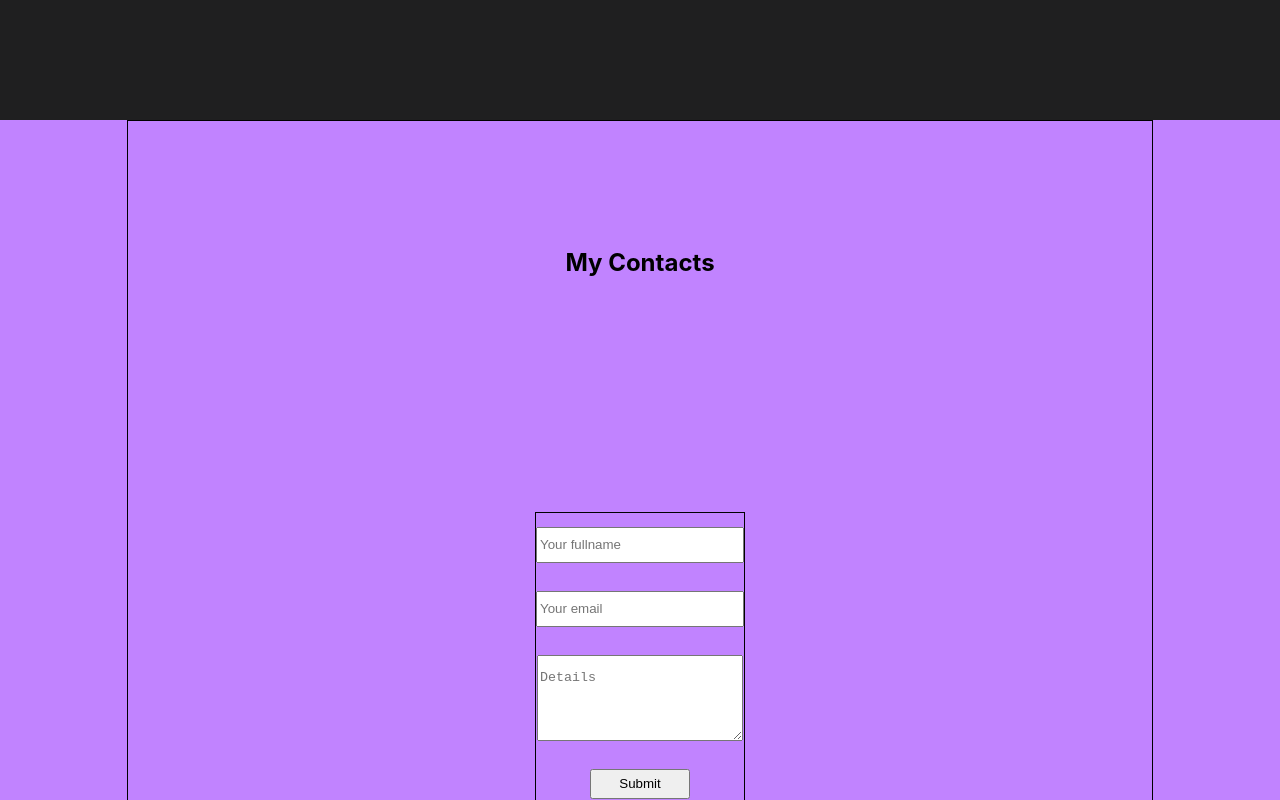
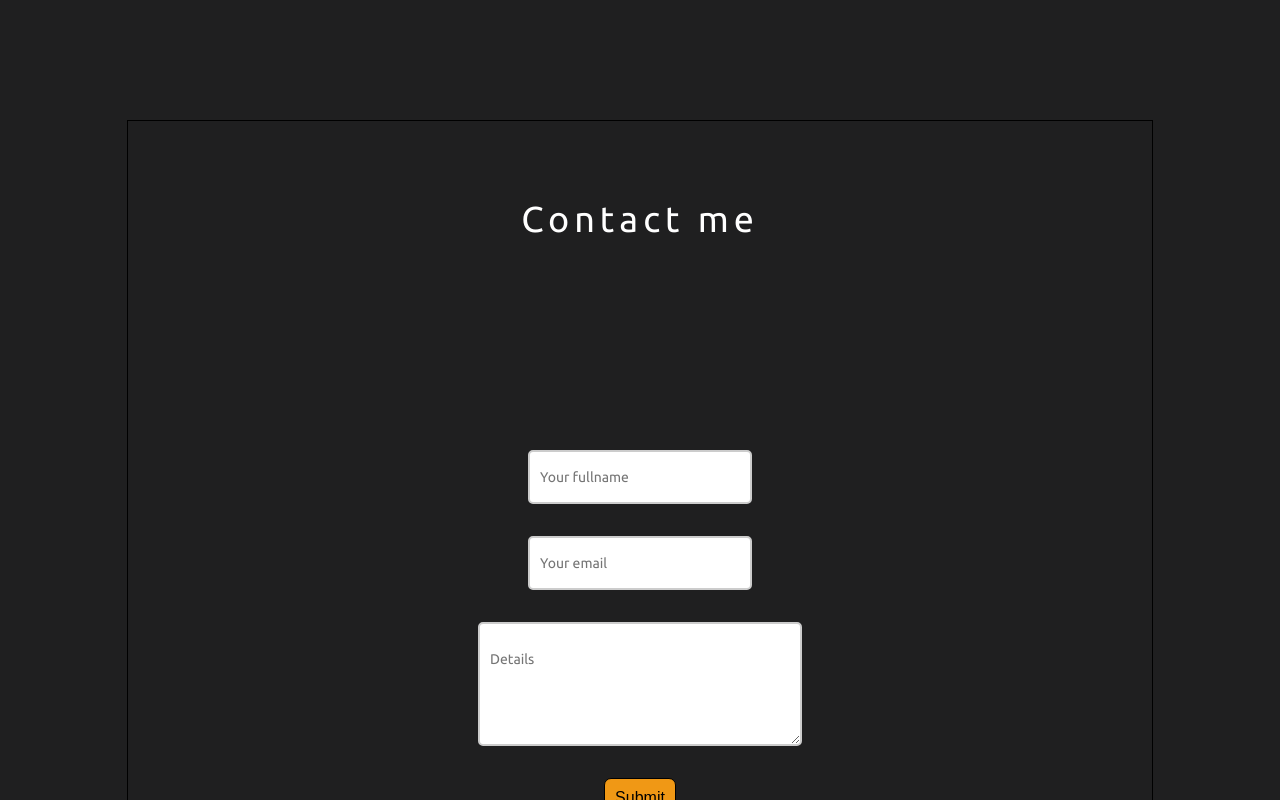
Before and after one commit to itsmeshusha/Portfolio, a React (Create React App) app: page / in a window 1280 px wide. Shown: the part 2360-3160 px from the top of the page. Built offline with nearby package versions, Linux system fonts and the light colour scheme.

Commit message:
contact form updated

```diff
--- a/src/Contacts/Contacts.module.css
+++ b/src/Contacts/Contacts.module.css
@@ -1,7 +1,6 @@
 .contacts {
     height: 100vh;
-
-    background-color: rgb(193, 131, 255);
+    background-color: #1f1f20;
     display: flex;
     align-items: center;
     justify-content: flex-end;
@@ -16,31 +15,45 @@
     min-height: 400px;
 }
 
-.title {
-
-}
 
 .forms {
-    border: 1px solid;
-    min-height: 300px;
+    padding: 10px;
+    min-height: 400px;
     display: flex;
     flex-direction: column;
     justify-content: space-around;
     align-items: center;
+    flex-wrap: wrap;
 }
 
 .input {
     line-height: 30px;
     width: 200px;
+    border-radius: 5px;
+    padding: 10px;
+    border: 2px solid #ccc;
+    font-family: 'Ubuntu', sans-serif;
+    font-size: 14px;
+    font-weight: 400;
 }
 
 .textarea {
-    line-height: 40px;
-    width: 200px;
+    line-height: 50px;
+    width: 300px;
+    border-radius: 5px;
+    padding: 10px;
+    border: 2px solid #ccc;
+    font-family: 'Ubuntu', sans-serif;
+    font-size: 14px;
+    font-weight: 400;
 }
 
 .button {
-    padding: 5px;
-    height: 30px;
-    width: 100px;
+    border: 1px solid;
+    padding: 10px;
+    background-color: #f09815;
+    border-radius: 7px;
+    font-family: 'Raleway', sans-serif;
+    font-size: 16px;
+    font-weight: 500;
 }
--- a/src/Contacts/Contacts.tsx
+++ b/src/Contacts/Contacts.tsx
@@ -1,12 +1,13 @@
 import React from 'react';
 import s from './Contacts.module.css';
 import styleContainer from '../Common/Styles/Container.module.css';
+import Title from "../Common/Components/Title/Title";
 
 function Contacts() {
     return (
         <div className={s.contacts}>
             <div className={`${styleContainer.container} ${s.contactsContainer}`}>
-                <h2 className={s.title}>My Contacts</h2>
+                <Title title={"Contact me"}/>
 
                     <form className={s.forms}>
                         <input className={s.input} type="text" placeholder="Your fullname" />
--- a/src/Projects/Project/Project.module.css
+++ b/src/Projects/Project/Project.module.css
@@ -25,7 +25,7 @@
     bottom: 0;
     left: 0;
     right: 0;
-    opacity: 0.3;
+    opacity: 0.4;
 }
 .icon:hover::before {
     opacity: 0.1;
```
